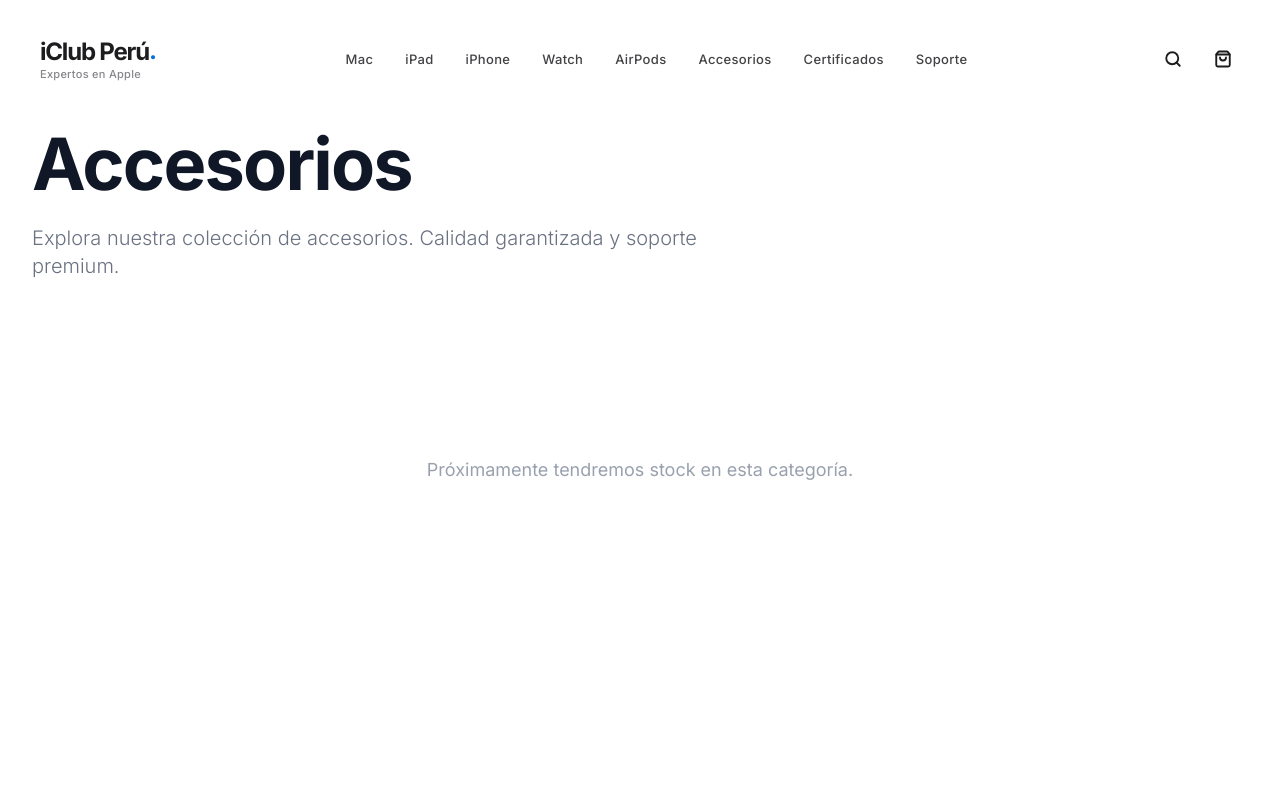
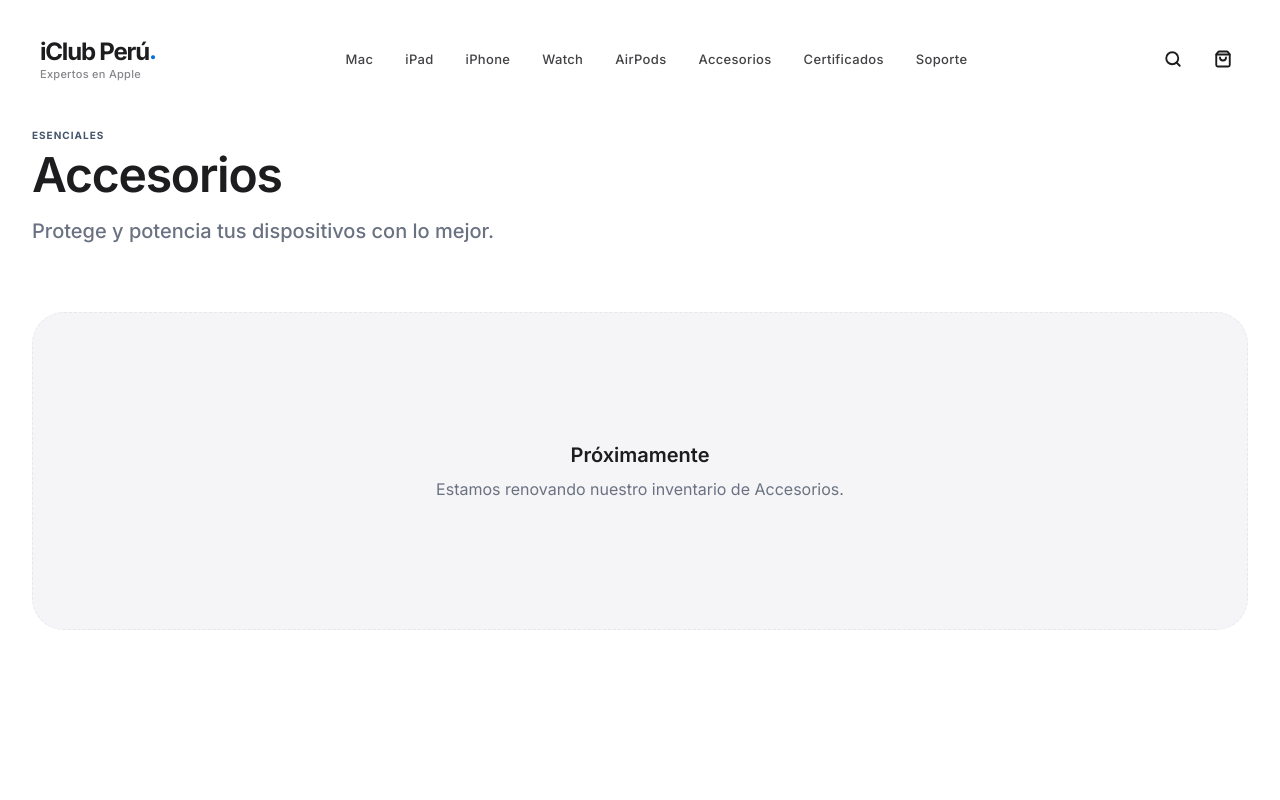
Before and after one commit to YammirGitHub/iclub-peru-web, a Next.js app: page /accesorios in a window 1280 px wide. Shown: the top 800 px of the page. Built offline with nearby package versions, Linux system fonts and the light colour scheme.

Commit message:
iclud peru correcion

```diff
--- a/app/(shop)/[category]/page.tsx
+++ b/app/(shop)/[category]/page.tsx
@@ -1,57 +1,211 @@
+import Link from "next/link";
+import Image from "next/image";
 import { getProductsByCategory, getAllCategories } from "@/lib/products";
-import ProductCard from "@/components/ui/ProductCard";
 import { notFound } from "next/navigation";
+import { ArrowRight } from "lucide-react";
 
 interface Props {
   params: Promise<{ category: string }>;
 }
 
-// Opcional: Generar rutas estáticas para mejorar rendimiento (Scalability)
 export async function generateStaticParams() {
   const categories = getAllCategories();
   return categories.map((category) => ({ category }));
 }
 
+// --- SISTEMA DE DISEÑO (Colores y Conceptos Psicológicos) ---
+const categoryStyles: Record<
+  string,
+  {
+    subtitle: string; // La palabra "psicológica" clave
+    description: string;
+    accentColor: string;
+    badgeColor: string;
+    badgeTextColor: string;
+  }
+> = {
+  iphone: {
+    subtitle: "ICÓNICO",
+    description:
+      "Diseñado para ser amado. Potencia, cámaras de cine y batería increíble.",
+    accentColor: "text-blue-600",
+    badgeColor: "bg-blue-600",
+    badgeTextColor: "text-blue-600",
+  },
+  mac: {
+    subtitle: "POTENCIA",
+    description: "Rendimiento salvaje en el diseño más fino posible.",
+    accentColor: "text-purple-600",
+    badgeColor: "bg-purple-600",
+    badgeTextColor: "text-purple-600",
+  },
+  ipad: {
+    subtitle: "VERSATILIDAD",
+    description: "Tu cuaderno, tu estudio y tu cine en una lámina de vidrio.",
+    accentColor: "text-pink-600",
+    badgeColor: "bg-pink-600",
+    badgeTextColor: "text-pink-600",
+  },
+  watch: {
+    subtitle: "LIBERTAD",
+    description: "El compañero definitivo para una vida más saludable.",
+    accentColor: "text-orange-500",
+    badgeColor: "bg-orange-500",
+    badgeTextColor: "text-orange-600",
+  },
+  airpods: {
+    subtitle: "INMERSIÓN",
+    description: "Sonido inmersivo que redefine la experiencia auditiva.",
+    accentColor: "text-cyan-600",
+    badgeColor: "bg-cyan-600",
+    badgeTextColor: "text-cyan-600",
+  },
+  accesorios: {
+    subtitle: "ESENCIALES",
+    description: "Protege y potencia tus dispositivos con lo mejor.",
+    accentColor: "text-slate-600",
+    badgeColor: "bg-slate-600",
+    badgeTextColor: "text-slate-600",
+  },
+  certificados: {
+    subtitle: "INTELIGENCIA",
+    description: "Calidad Apple garantizada a un precio excepcional.",
+    accentColor: "text-emerald-600",
+    badgeColor: "bg-emerald-600",
+    badgeTextColor: "text-emerald-600",
+  },
+};
+
+// --- DICCIONARIO DE TÍTULOS (Para arreglar "Ipad" -> "iPad") ---
+const categoryTitles: Record<string, string> = {
+  iphone: "iPhone",
+  ipad: "iPad", // <--- Aquí forzamos la escritura correcta
+  mac: "Mac",
+  watch: "Apple Watch",
+  airpods: "AirPods",
+  accesorios: "Accesorios",
+  certificados: "Certificados",
+};
+
 export default async function CategoryPage({ params }: Props) {
   const { category } = await params;
   const validCategories = getAllCategories();
 
-  // Validación de seguridad
   if (!validCategories.includes(category)) {
     notFound();
   }
 
   const products = getProductsByCategory(category);
 
+  // 1. Obtener estilos
+  const styles = categoryStyles[category] || {
+    subtitle: "TIENDA",
+    description: "Explora nuestra colección exclusiva.",
+    accentColor: "text-blue-600",
+    badgeColor: "bg-blue-600",
+    badgeTextColor: "text-blue-600",
+  };
+
+  // 2. Obtener título correcto (Soluciona el bug de "Ipad")
+  const title =
+    categoryTitles[category] ||
+    category.charAt(0).toUpperCase() + category.slice(1);
+
+  const formatMoney = (amount: number) =>
+    new Intl.NumberFormat("es-PE", {
+      style: "currency",
+      currency: "PEN",
+      minimumFractionDigits: 0,
+    }).format(amount);
+
   return (
-    <div className="min-h-screen bg-white pt-32 pb-20">
-      {/* Header de Categoría con Animación de entrada simple */}
-      <div className="max-w-[1400px] mx-auto px-6 sm:px-8 mb-16 md:mb-24 fade-in">
-        <h1 className="text-5xl md:text-7xl font-bold tracking-tight text-gray-900 capitalize mb-6">
-          {category === "iphone" ? "iPhone" : category}
-        </h1>
-        <p className="text-xl text-gray-500 max-w-2xl font-light">
-          Explora nuestra colección de {category}. Calidad garantizada y soporte
-          premium.
-        </p>
-      </div>
+    <main className="pt-32 pb-24 px-4 sm:px-6 lg:px-8 bg-white min-h-screen">
+      <div className="max-w-7xl mx-auto">
+        {/* HEADER */}
+        <div className="mb-16 text-center md:text-left fade-in">
+          <span
+            className={`font-bold tracking-widest uppercase text-[10px] mb-2 block ${styles.accentColor}`}
+          >
+            {styles.subtitle}
+          </span>
+          {/* Título corregido */}
+          <h1 className="text-5xl font-semibold text-[#1d1d1f] mb-4 tracking-tight">
+            {title}
+          </h1>
+          <p className="text-xl text-gray-500 max-w-2xl font-medium mx-auto md:mx-0 leading-relaxed">
+            {styles.description}
+          </p>
+        </div>
 
-      {/* Grid de Productos */}
-      <div className="max-w-[1400px] mx-auto px-6 sm:px-8">
-        <div className="grid grid-cols-1 sm:grid-cols-2 lg:grid-cols-3 gap-x-8 gap-y-16">
+        {/* GRILLA DE PRODUCTOS */}
+        <div className="grid grid-cols-1 sm:grid-cols-2 lg:grid-cols-3 gap-6 md:gap-8">
           {products.map((product) => (
-            <ProductCard key={product.id} product={product} />
+            <Link
+              href={`/${product.category}/${product.slug}`}
+              key={product.id}
+              className="group relative flex flex-col h-full bg-[#f5f5f7] rounded-[2rem] p-8 shadow-sm transition-all duration-500 ease-out hover:shadow-2xl hover:-translate-y-2 hover:bg-[#f0f0f2]"
+            >
+              {/* Contenido Superior */}
+              <div className="mb-8 z-10">
+                <span
+                  className={`inline-block px-3 py-1 rounded-full bg-white text-[10px] font-bold uppercase tracking-widest mb-3 shadow-sm ${styles.badgeTextColor}`}
+                >
+                  {product.year >= 2023 ? "Nuevo Lanzamiento" : "Disponible"}
+                </span>
+
+                <h3 className="text-3xl font-semibold text-[#1d1d1f] mb-2 tracking-tight group-hover:text-black transition-colors">
+                  {product.name}
+                </h3>
+
+                <p className="text-gray-500 text-sm font-medium line-clamp-2 leading-relaxed">
+                  {product.description}
+                </p>
+              </div>
+
+              {/* Imagen Central */}
+              <div className="relative w-full h-48 mb-8 flex items-center justify-center">
+                <Image
+                  src={product.image}
+                  alt={product.name}
+                  fill
+                  className="object-contain drop-shadow-md transition-transform duration-500 cubic-bezier(0.34, 1.56, 0.64, 1) group-hover:scale-110"
+                  sizes="(max-width: 768px) 100vw, 33vw"
+                />
+              </div>
+
+              {/* Footer de Tarjeta */}
+              <div className="mt-auto flex items-end justify-between pt-6 border-t border-gray-200/50">
+                <div className="flex flex-col gap-1">
+                  <span className="text-[#1d1d1f] font-semibold text-lg tracking-tight">
+                    Desde {formatMoney(product.price)}
+                  </span>
+                  <span
+                    className={`text-[11px] text-gray-400 font-medium uppercase tracking-wide transition-colors group-hover:${styles.accentColor}`}
+                  >
+                    Configurar ahora
+                  </span>
+                </div>
+
+                <div className="w-10 h-10 rounded-full bg-[#0071e3] text-white flex items-center justify-center shadow-lg shadow-blue-500/20 group-hover:scale-110 group-hover:bg-[#0077ED] transition-all duration-300">
+                  <ArrowRight size={18} strokeWidth={3} />
+                </div>
+              </div>
+            </Link>
           ))}
         </div>
 
+        {/* Empty State */}
         {products.length === 0 && (
-          <div className="py-20 text-center">
-            <p className="text-gray-400 text-lg">
-              Próximamente tendremos stock en esta categoría.
+          <div className="py-32 text-center bg-[#f5f5f7] rounded-[2rem] border border-dashed border-gray-200">
+            <p className="text-[#1d1d1f] text-xl font-semibold mb-2">
+              Próximamente
+            </p>
+            <p className="text-gray-500">
+              Estamos renovando nuestro inventario de {title}.
             </p>
           </div>
         )}
       </div>
-    </div>
+    </main>
   );
 }
```
Also changed, not shown: app/soporte/page.tsx (+59 -13 lines).
